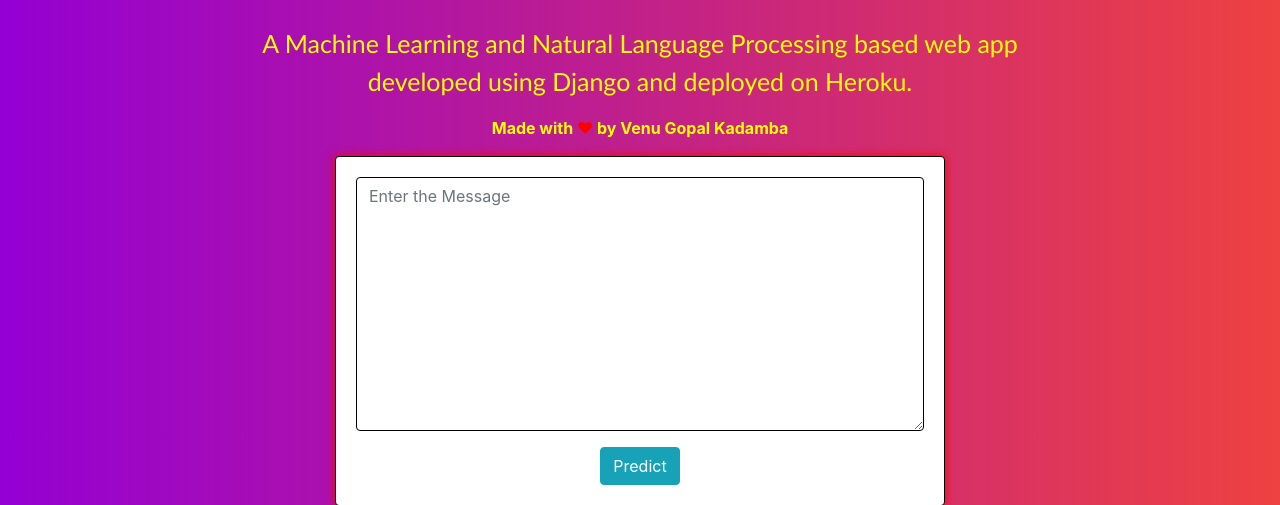
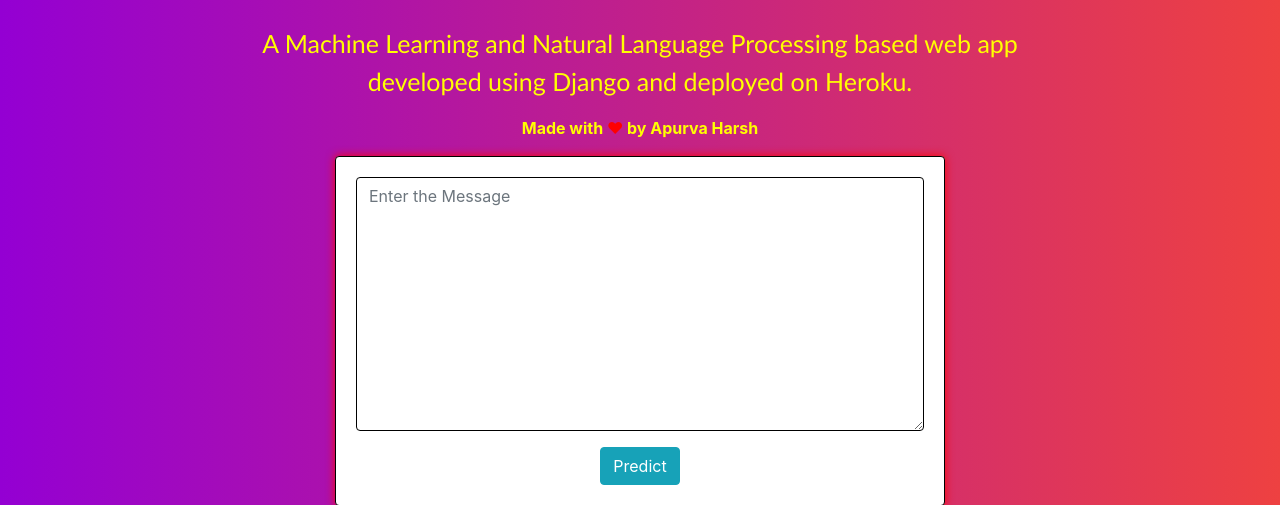
Before and after one commit to apurv100/spam_message_detector, a Django app: page / in a window 1280 px wide. Shown: the part 71-576 px from the top of the page. Run offline with Django 3.2, Linux system fonts and the light colour scheme; parts of the project's set-up code (start-up, migrations or seed data) failed here and were passed over; some libraries are stand-ins or nearby versions.

Commit message:
Update index.html

```diff
--- a/spam_detector/templates/spam_detector/index.html
+++ b/spam_detector/templates/spam_detector/index.html
@@ -17,7 +17,7 @@
         <div class="col-md-2"></div>
         <div class="col-md-8">
             <center><p style="color: yellow;font-size: 25px; font-family: 'Gill Sans', 'Gill Sans MT', Calibri, 'Trebuchet MS', sans-serif;">A Machine Learning and Natural Language Processing based web app developed using Django and deployed on Heroku.</p>
-            <p style="color: yellow;"><strong>Made with <span style="color: red;">&hearts;</span> by Venu Gopal Kadamba</strong></p></center>
+            <p style="color: yellow;"><strong>Made with <span style="color: red;">&hearts;</span> by Apurva Harsh</strong></p></center>
         </div>
         <div class="col-md-2"></div>
     </div>
```
